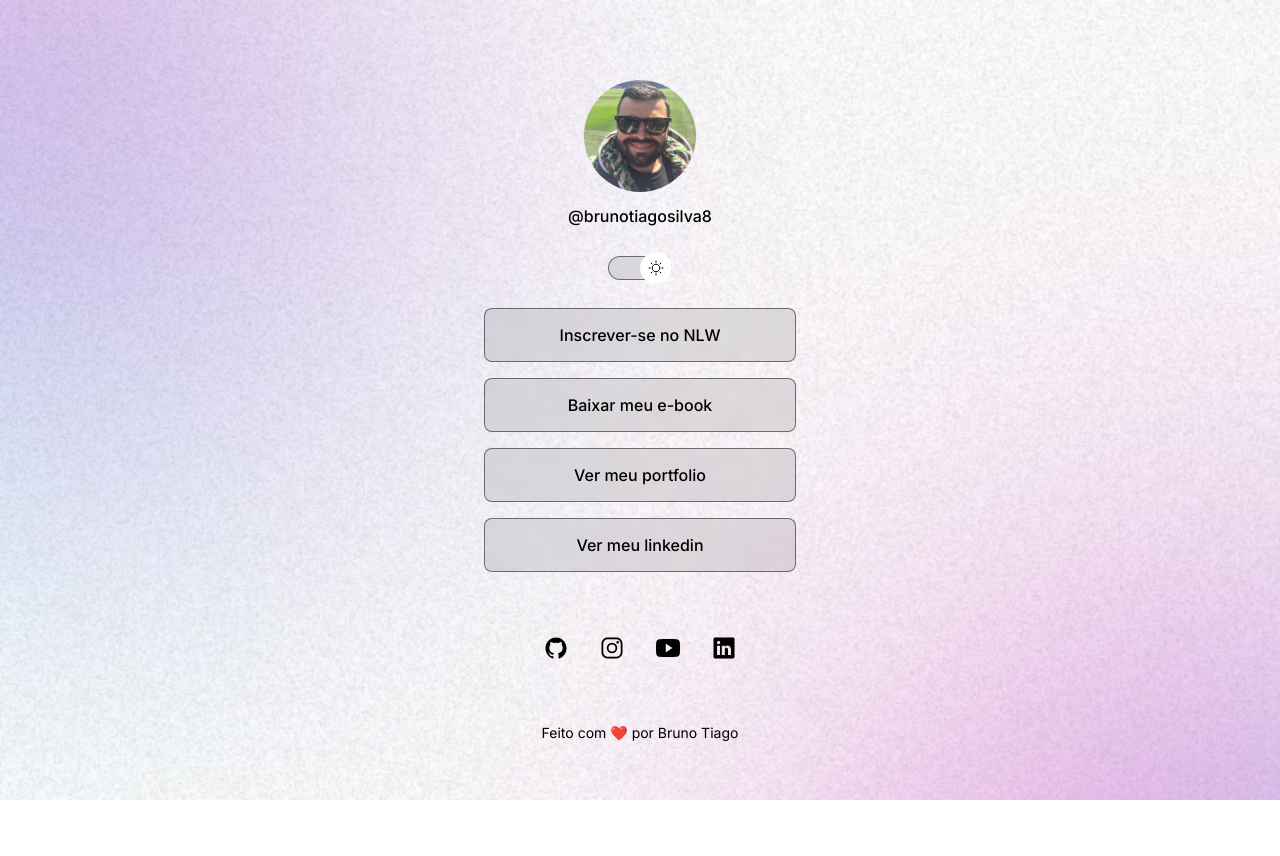
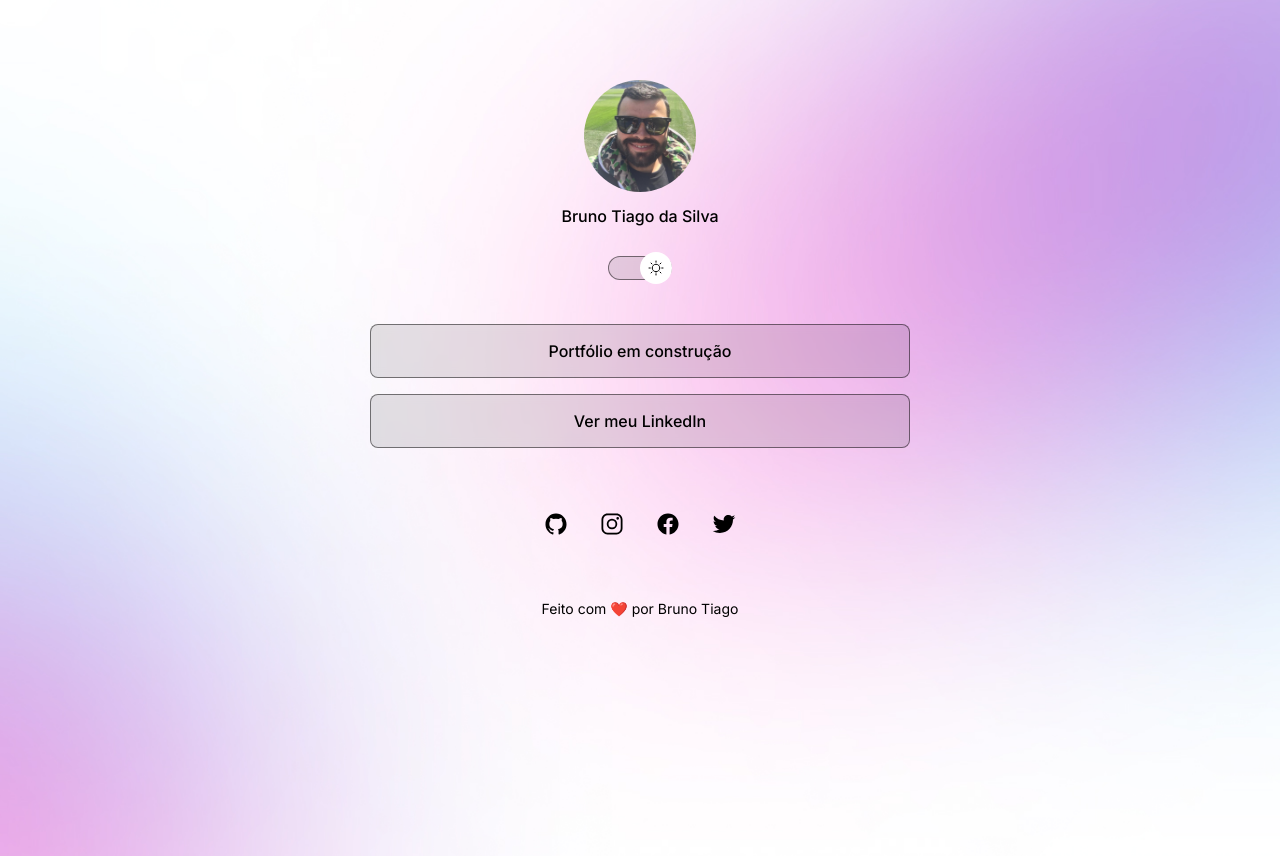
Before and after one commit to Bruno-Tiago/dev-links, a plain HTML site: page index.html in a window 1280 px wide. Before the commit the page ends 800 px from the top, so only its background shows below. Drawn offline with nearby package versions, Linux system fonts and the light colour scheme.

Commit message:
Add files via upload

```diff
--- a/index.html
+++ b/index.html
@@ -19,7 +19,12 @@
           src="assets/avatar-light.jpg"
           alt="Bruno Tiago de jaqueta com estampa de camuflagem e zíper frontal e camiseta preta, em um campo de futebol bem cuidado com grama verde e linhas marcadas, de óculos escuro e sorrindo."
         />
-        <p>@brunotiagosilva8</p>
+        <a
+          class="instagram"
+          href="https://instagram.com/brunotiagosilva8"
+          target="_blank"
+          ><p>Bruno Tiago da Silva</p></a
+        >
       </div>
 
       <div id="switch" onclick="toggleMode()">
@@ -28,31 +33,30 @@
       </div>
 
       <ul>
+        <li></li>
         <li>
-          <a href="#">Inscrever-se no NLW</a>
+          <a href="#">Portfólio em construção</a>
         </li>
         <li>
-          <a href="#">Baixar meu e-book</a>
-        </li>
-        <li>
-          <a href="#">Ver meu portfolio</a>
-        </li>
-        <li>
-          <a href="#" target="_blank">Ver meu linkedin</a>
+          <a
+            href="https://www.linkedin.com/in/bruno-tiago-silva-1a9b17138/"
+            target="_blank"
+            >Ver meu LinkedIn</a
+          >
         </li>
       </ul>
       <div id="social-links">
-        <a href="https://github.com/maykbrito" target="_blank">
+        <a href="https://github.com/Bruno-Tiago" target="_blank">
           <ion-icon name="logo-github"></ion-icon>
         </a>
-        <a href="https://instagram.com/maykbrito" target="_blank">
+        <a href="https://instagram.com/brunotiagosilva8" target="_blank">
           <ion-icon name="logo-instagram"></ion-icon
         ></a>
-        <a href="https://youtube.com/maykbrito" target="_blank">
-          <ion-icon name="logo-youtube"></ion-icon
-        ></a>
-        <a href="https://linkedin.com/in/maykbrito" target="_blank">
-          <ion-icon name="logo-linkedin"></ion-icon
+        <a href="https://www.facebook.com/brunotiago.silva.7" target="_blank">
+          <ion-icon name="logo-facebook"></ion-icon>
+        </a>
+        <a href="https://twitter.com/BrunoTiiiago" target="_blank">
+          <ion-icon name="logo-twitter"></ion-icon
         ></a>
       </div>
       <footer>Feito com ❤️ por Bruno Tiago</footer>
--- a/style.css
+++ b/style.css
@@ -26,6 +26,7 @@
 
 body {
   background: var(--bg-url) no-repeat top center / cover;
+  height: 100vh;
 }
 
 body * {
@@ -34,7 +35,8 @@ body * {
 }
 
 #container {
-  width: 360px;
+  width: 100%;
+  max-width: 588px;
   margin: 56px auto 0px;
   padding: 0 24px;
 }
@@ -56,6 +58,10 @@ body * {
   margin-top: 8px;
 }
 
+.instagram {
+  text-decoration: none;
+}
+
 #switch {
   position: relative;
   width: 64px;
@@ -74,11 +80,16 @@ body * {
   z-index: 1;
   left: 0;
   transform: translateY(-50%);
+
+  animation: slide-out 0.2s;
 }
 
 .light #switch button {
-  right: 0;
-  left: initial;
+  animation: slide-in 0.2s forwards;
+}
+
+#switch button:hover {
+  outline: 8px solid var(--highlight-color);
 }
 
 #switch span {
@@ -151,3 +162,31 @@ footer {
   padding: 24px 0;
   font-size: 14px;
 }
+
+@media (min-width: 700px) {
+  :root {
+    --bg-url: url(assets/bg-desktop.jpg);
+  }
+
+  .light {
+    --bg-url: url(assets/bg-desktop-light.jpg);
+  }
+}
+
+@keyframes slide-in {
+  from {
+    left: 0%;
+  }
+  to {
+    left: 50%;
+  }
+}
+
+@keyframes slide-out {
+  from {
+    left: 50%;
+  }
+  to {
+    left: 0%;
+  }
+}
```
